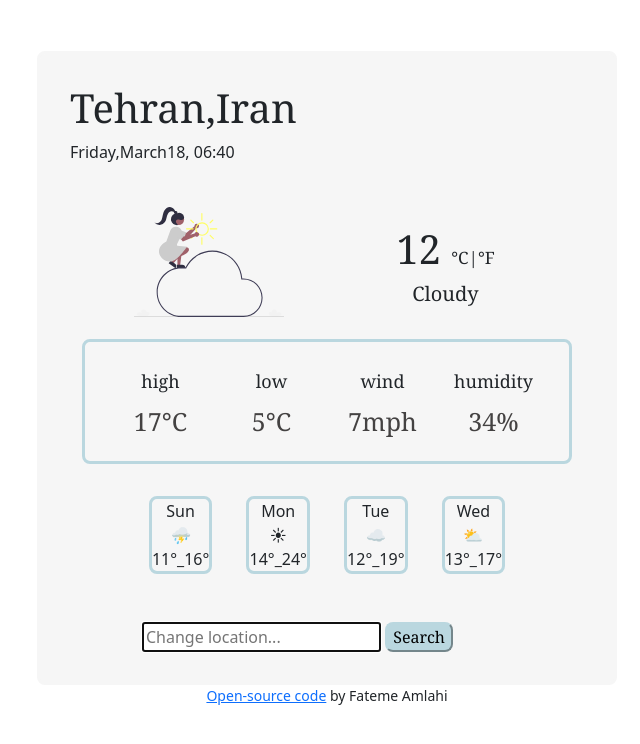
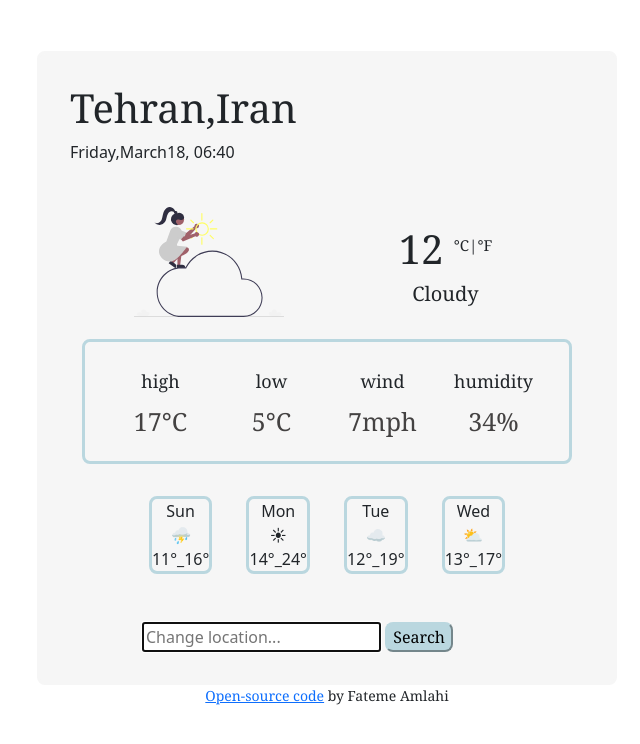
Before and after one commit to FatemeAmlahi/WeatherApp, a plain HTML site: page index.html in a window 1280 px wide. Shown: the whole page, without its empty margins (313-953 px from the left). Drawn offline with nearby package versions, Linux system fonts and the light colour scheme.

Commit message:
change positioning

```diff
--- a/index.html
+++ b/index.html
@@ -96,7 +96,6 @@
 
       by Fateme Amlahi
     </p>
-
-    <script src="script.js"></script>
   </body>
+  <script src="script.js"></script>
 </html>
--- a/src/style.css
+++ b/src/style.css
@@ -26,12 +26,14 @@ form {
   padding-top: 2rem;
 }
 p {
+  font-size: 14px;
+  font-family: Georgia, "Times New Roman", Times, serif;
   text-align: center;
-  font-size: 14px;
-  text-decoration: none;
 }
 .tempChange {
-  font-size: 17px;
+  font-size: 15px;
+  position: relative;
+  top: -13px;
 }
 
 .content {
```
